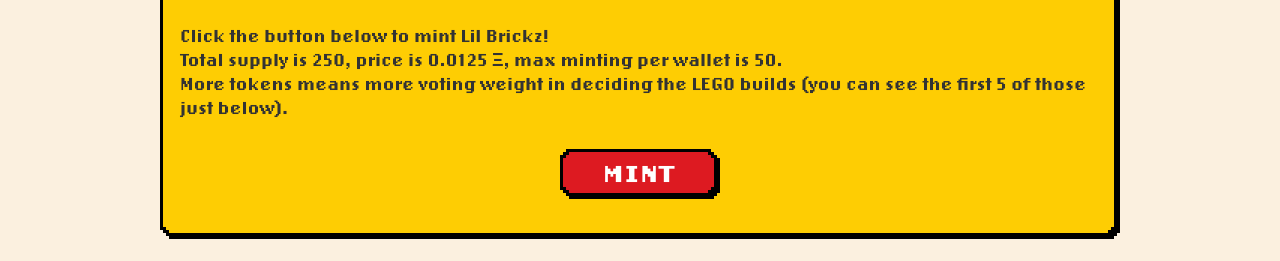
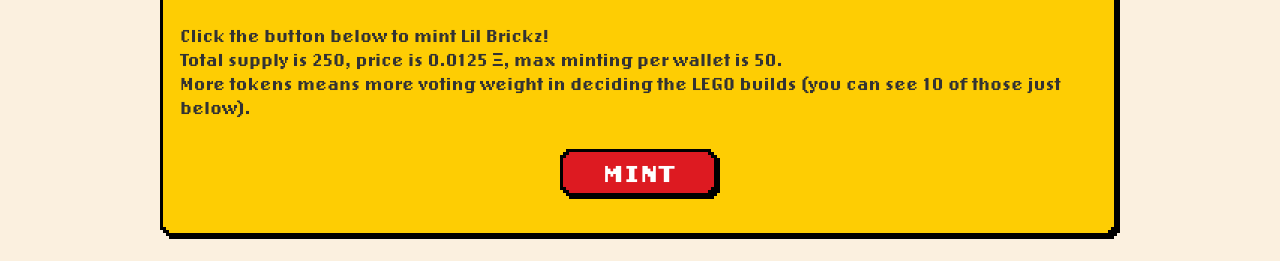
Before and after one commit to lilnoun1112/lilbrickz.wtf, a plain HTML site: page index.html in a window 1280 px wide. Shown: the part 478-739 px from the top of the page. Drawn offline with nearby package versions, Linux system fonts and the light colour scheme.

Commit message:
Update index.html

```diff
--- a/index.html
+++ b/index.html
@@ -58,7 +58,7 @@
       <div class="card-content">
         <div class="header-container"><img src="images/mint.png" loading="lazy" alt="" class="header"></div>
         <h1 class="heading">NOW MINTING!</h1>
-        <p class="paragraph minting">Click the button below to mint Lil Brickz! <br>Total supply is 250, price is 0.0125 Ξ, max minting per wallet is 50. <br>More tokens means more voting weight in deciding the LEGO builds (you can see the first 5 of those just below).</p>
+        <p class="paragraph minting">Click the button below to mint Lil Brickz! <br>Total supply is 250, price is 0.0125 Ξ, max minting per wallet is 50. <br>More tokens means more voting weight in deciding the LEGO builds (you can see 10 of those just below).</p>
         <a href="https://www.genfty.com/collection/0xeb39402EF66a9F1668083ab2Ca06421d84Ac8968" target="_blank" class="link-block button w-inline-block">
           <div class="card-parent button">
             <div class="border right"></div>
```
